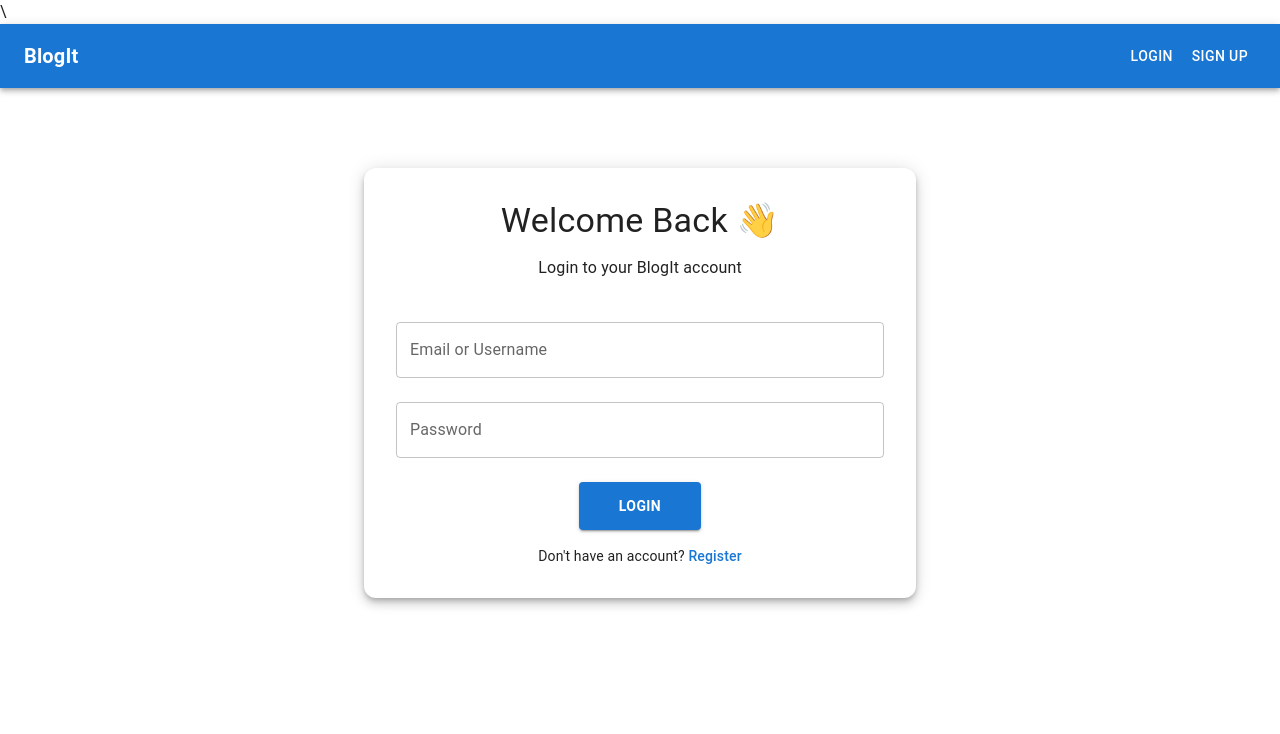
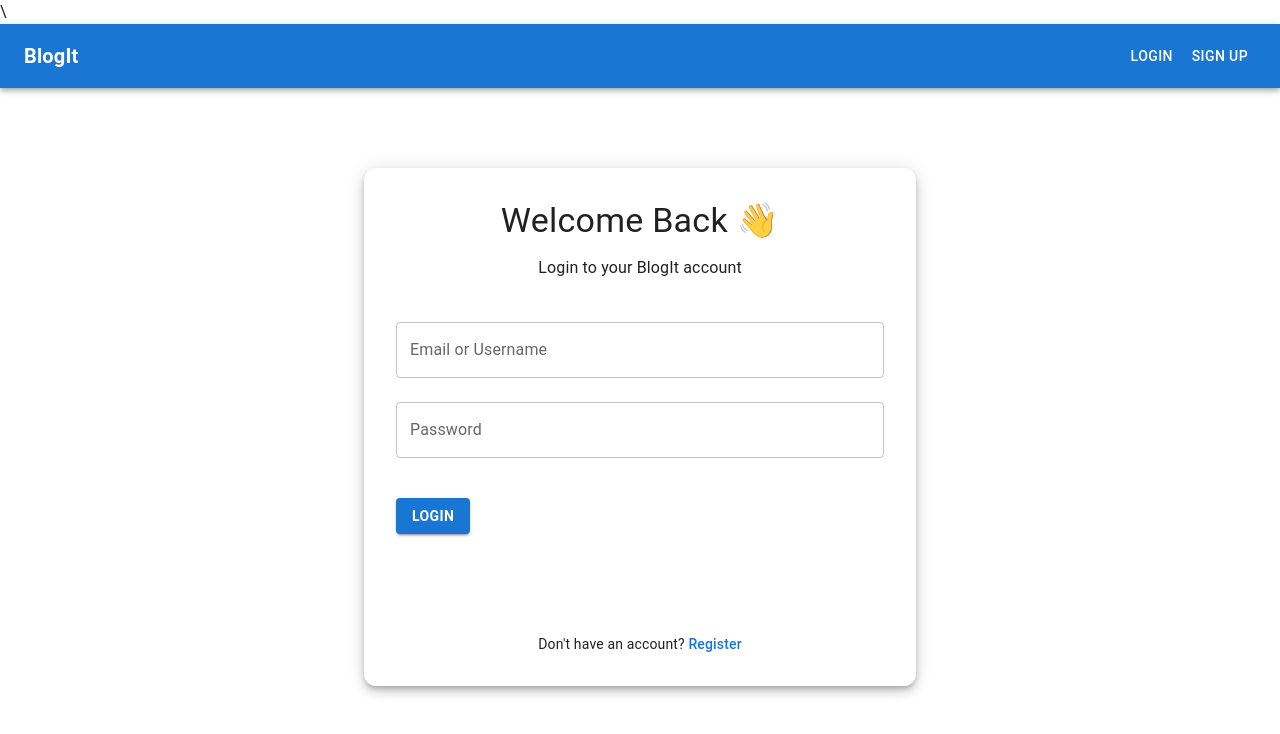
Before and after one commit to 676866/blogitapp, a React (Vite) app: page /login in a window 1280 px wide. Shown: the top 734 px of the page. Built offline with nearby package versions, Linux system fonts and the light colour scheme.

Commit message:
add the dodging effect onmouse

```diff
--- a/src/pages/LoginPage.tsx
+++ b/src/pages/LoginPage.tsx
@@ -1,4 +1,4 @@
-import React, { useState } from "react";
+import React, { useState, useRef } from "react";
 import {
   Button,
   TextField,
@@ -18,13 +18,16 @@ const Login = () => {
 
   const [email, setEmail] = useState("");
   const [password, setPassword] = useState("");
-  const [btnPosition, setBtnPosition] = useState("center");
+  const [btnStyle, setBtnStyle] = useState({ top: "0px", left: "0px" });
 
-  const handleLogin = async (e: React.FormEvent) => {
-    e.preventDefault();
+  const btnRef = useRef<HTMLButtonElement | null>(null);
+  const containerRef = useRef<HTMLDivElement | null>(null);
+
+  const handleLogin = async (e?: React.FormEvent) => {
+    if (e) e.preventDefault();
+
     if (!email || !password) {
       toast.error("Please fill in all fields");
-      shiftButton();
       return;
     }
 
@@ -53,10 +56,25 @@ const Login = () => {
     }
   };
 
-  const shiftButton = () => {
-    const positions = ["left", "right", "center"];
-    const next = positions[Math.floor(Math.random() * positions.length)];
-    setBtnPosition(next);
+  const handleMouseEnter = () => {
+    if (email && password) return;
+
+    if (containerRef.current && btnRef.current) {
+      const container = containerRef.current.getBoundingClientRect();
+      const btnWidth = 120;
+      const btnHeight = 48;
+
+      const maxX = container.width - btnWidth;
+      const maxY = container.height - btnHeight;
+
+      const newLeft = Math.floor(Math.random() * maxX);
+      const newTop = Math.floor(Math.random() * maxY);
+
+      setBtnStyle({
+        left: `${newLeft}px`,
+        top: `${newTop}px`,
+      });
+    }
   };
 
   return (
@@ -68,6 +86,7 @@ const Login = () => {
         <Typography variant="subtitle1" align="center" mb={3}>
           Login to your BlogIt account
         </Typography>
+
         <form onSubmit={handleLogin}>
           <TextField
             label="Email or Username"
@@ -85,33 +104,35 @@ const Login = () => {
             value={password}
             onChange={(e) => setPassword(e.target.value)}
           />
+        </form>
+
         <Box
+          ref={containerRef}
           sx={{
-              display: "flex",
-              justifyContent:
-                btnPosition === "left"
-                  ? "flex-start"
-                  : btnPosition === "right"
-                  ? "flex-end"
-                  : "center",
-              mt: 2,
+            position: "relative",
+            height: "120px",
+            mt: 4,
           }}
         >
           <Button
+            ref={btnRef}
             type="submit"
             variant="contained"
+            onMouseEnter={handleMouseEnter}
+            onClick={handleLogin}
             sx={{
-                px: 5,
-                py: 1.5,
+              position: "absolute",
+              transition: "all 0.3s ease",
               fontWeight: "bold",
               backgroundColor: "#1976d2",
               ":hover": { backgroundColor: "#115293" },
+              ...btnStyle,
             }}
           >
             Login
           </Button>
         </Box>
-        </form>
+
         <Typography variant="body2" align="center" mt={2}>
           Don't have an account?{" "}
           <span
```
Lines whose indentation alone changed are shown as unchanged.
